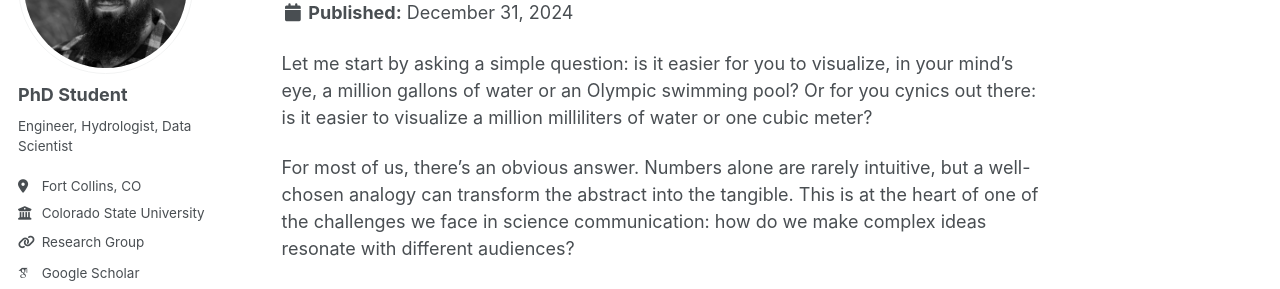
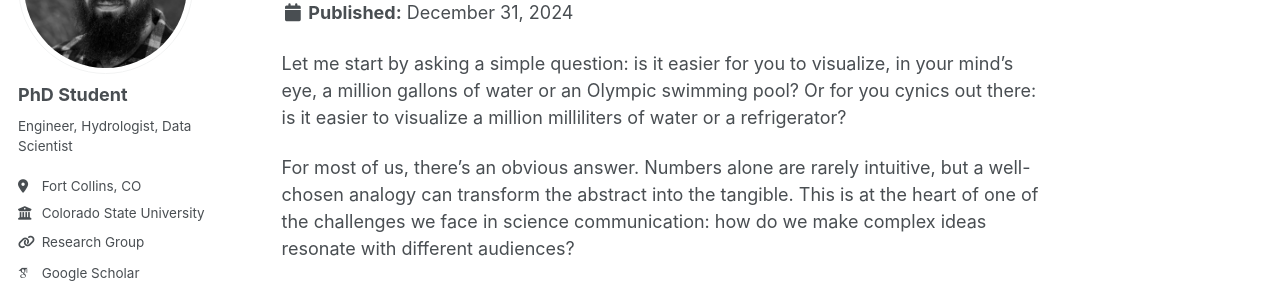
Before and after one commit to realmiketalbot/realmiketalbot.github.io, a Jekyll site: the page built from _posts/2024-12-31-in-defense-of-acre-feet.md, in a window 1280 px wide and 900 px high. Shown: the part 207-496 px from the top of the window. Built offline with Jekyll 4.4.1, drawn with Linux system fonts in a browser that asks for light colours; emoji names are drawn with the system emoji font; some web fonts are replaced.

Commit message:
Update 2024-12-31-in-defense-of-acre-feet.md

```diff
--- a/_posts/2024-12-31-in-defense-of-acre-feet.md
+++ b/_posts/2024-12-31-in-defense-of-acre-feet.md
@@ -7,7 +7,7 @@ tags:
   - science-communication
 ---
 
-Let me start by asking a simple question: is it easier for you to visualize, in your mind's eye, a million gallons of water or an Olympic swimming pool? Or for you cynics out there: is it easier to visualize a million milliliters of water or one cubic meter?
+Let me start by asking a simple question: is it easier for you to visualize, in your mind's eye, a million gallons of water or an Olympic swimming pool? Or for you cynics out there: is it easier to visualize a million milliliters of water or a refrigerator?
 
 For most of us, there’s an obvious answer. Numbers alone are rarely intuitive, but a well-chosen analogy can transform the abstract into the tangible. This is at the heart of one of the challenges we face in science communication: how do we make complex ideas resonate with different audiences?
 
```
